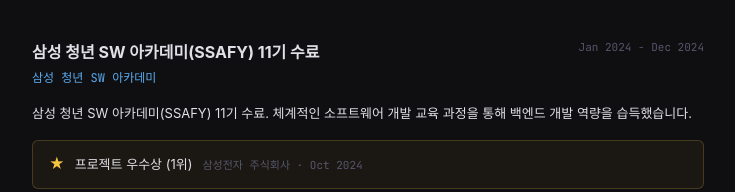
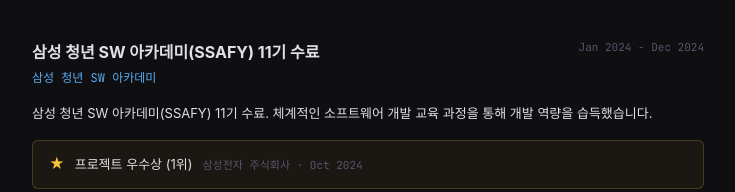
Before and after one commit to sevineleven/portfolio, a Next.js app: page / in a window 1280 px wide. Shown: the part 2187-2379 px from the top of the page, without its empty margins (272-1007 px from the left). Built offline with nearby package versions, Linux system fonts and the light colour scheme; a web font is replaced by a local one.

Commit message:
fix: SSAFY 설명 백엔드 개발 역량 → 개발 역량

```diff
--- a/data/portfolio.ts
+++ b/data/portfolio.ts
@@ -145,7 +145,7 @@
     company: "삼성 청년 SW 아카데미",
     period: "Jan 2024 - Dec 2024",
     description:
-      "삼성 청년 SW 아카데미(SSAFY) 11기 수료. 체계적인 소프트웨어 개발 교육 과정을 통해 백엔드 개발 역량을 습득했습니다.",
+      "삼성 청년 SW 아카데미(SSAFY) 11기 수료. 체계적인 소프트웨어 개발 교육 과정을 통해 개발 역량을 습득했습니다.",
     award: [
       {
         title: "프로젝트 우수상 (1위)",
```
